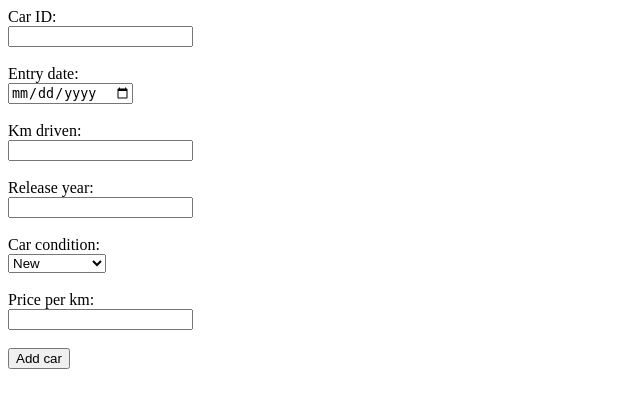
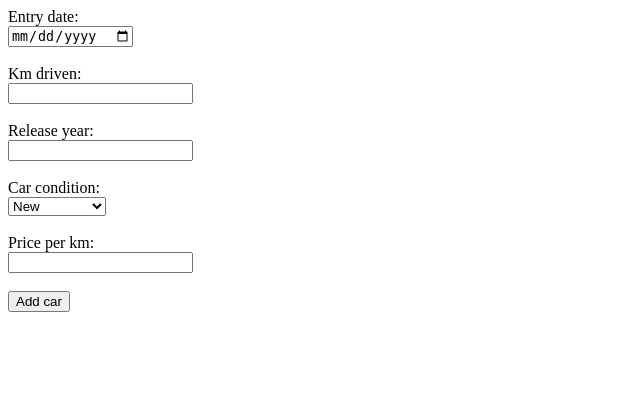
Before and after one commit to hazelgwan/COEN6311, a Flask app: page /add_car_form in a window 1280 px wide. Shown: the top 408 px of the page, without its empty margins (0-640 px from the left). Run offline with Flask 2, Linux system fonts and the light colour scheme.

Commit message:
completes add car/remove car features, include templates for styling after finish all features for project

```diff
--- a/providerInterface_Flask/app.py
+++ b/providerInterface_Flask/app.py
@@ -17,7 +17,7 @@ app = Flask(__name__)
 def index():
     return render_template("index.html")
 
-@app.route("/car_list", methods=["GET","POST","DELETE"])
+@app.route("/car_list", methods=["GET","POST"])
 def car_list():
     if request.method == "POST":
         url = "http://localhost:3001/cars"
@@ -31,10 +31,6 @@ def car_list():
         headers = {'content-type': 'application/json'}
         r = requests.request('POST',url, data = json.dumps(params), headers=headers)
 
-    if request.method == 'DELETE':
-        url = 'http://localhost:3001/cars/' + str(request.form.get("DeleteID"))
-        delete_r = requests.request('DELETE',url)
-        return redirect(url_for('car_list'))
 
     url = "http://localhost:3001/cars"
     r = requests.request("GET",url).json()
@@ -45,3 +41,9 @@ def car_list():
 def add_car_form():
 
     return render_template("add_car_form.html")
+
+@app.route("/delete", methods=["POST"])
+def delete():
+    url = 'http://localhost:3001/cars/' + str(request.form.get("DeleteID"))
+    delete_r = requests.request('DELETE',url)
+    return redirect(url_for("car_list"))
--- a/providerInterface_Flask/templates/add_car_form.html
+++ b/providerInterface_Flask/templates/add_car_form.html
@@ -8,9 +8,6 @@
 <body>
     <div>
         <form action="{{ url_for('car_list')}}" method="post">
-            <!-- Input for car ID -->
-            <label for="CarID">Car ID:</label> <br>
-            <input type="number" name="CarID" min="0"> <br><br>
             <!-- Input for car entry date -->
             <label for="EntryDate">Entry date:</label> <br>
             <input type="date" name="EntryDate"> <br><br>
--- a/providerInterface_Flask/templates/car_list.html
+++ b/providerInterface_Flask/templates/car_list.html
@@ -16,7 +16,7 @@
             {{response["releaseyear"]}} -
             {{response["condition"]}} -
             {{response["pricekm"]}}
-            <form action="{{ url_for('car_list') }}" method="delete">
+            <form action="{{ url_for('delete') }}" method="post">
                 <input type="hidden" name="DeleteID" value={{carID}}>
                 <input type="submit" value="Remove car">
             </form>
```
Also changed, not shown: providerInterface_Flask/static/css/add_car_form.css (added), providerInterface_Flask/static/css/car_list.css (added), providerInterface_Flask/static/css/index.css (added).
